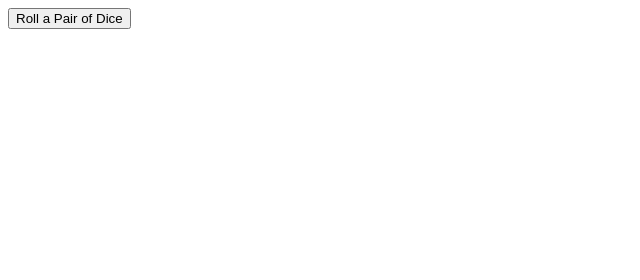
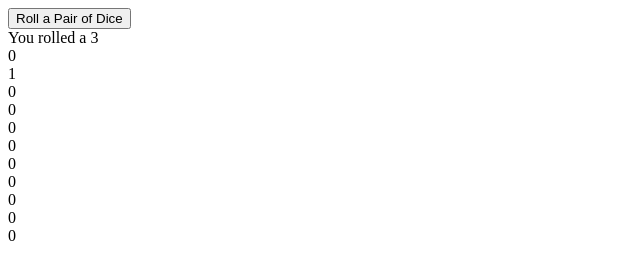
Before and after one commit to Gleezer/jsdom-assessment-roll-dice-Gleezer, a plain HTML site: page index.html in a window 1280 px wide. Both pictures are taken after a click on the button "Roll a Pair of Dice". Shown: the whole page, without its empty margins (0-640 px from the left). Drawn offline with Linux system fonts and the light colour scheme.

Commit message:
Stuck on renderGraph

```diff
--- a/code.js
+++ b/code.js
@@ -1,3 +1,41 @@
 let results = [null, null, 0, 0, 0, 0, 0, 0, 0, 0, 0, 0, 0];
 
+
 // Your Code Here!
+
+let rollButton = document.getElementById('roll');
+let resultDiv = document.getElementById('result');
+let newGraph = document.getElementById('graph');
+
+ function rollDie() {
+  return Math.floor(Math.random() * 6) + 1;
+}
+
+function rollTwoDice() {
+    let rollOne = rollDie();
+    let rollTwo = rollDie();
+    return rollOne + rollTwo;
+}
+
+//need to tell it to create a div for each spot that isnt null and have it add it to the graph
+function renderGraph(){
+    for (let index = 2; index < results.length; index++) {
+
+        let newDiv = document.createElement('div');
+       newDiv.append(results[index]);
+       newGraph.append(newDiv);
+
+      }
+}
+
+rollButton.addEventListener('click', function () {
+    let rollTwoDiceTotal = rollTwoDice();
+    results[rollTwoDiceTotal] =+1;
+    console.log(results);
+    resultDiv.innerText = `You rolled a ${rollTwoDiceTotal}`;
+
+    let graphDiv = renderGraph();
+
+})
+
+//create a new function renderGraph(). Have that function loop through the results array. For every value create a div and add it to the graph, adding the number into the div.
--- a/style.css
+++ b/style.css
@@ -3,3 +3,7 @@
 button {
   cursor: pointer;
 }
+
+.graph {
+  display: flex;
+}
```
